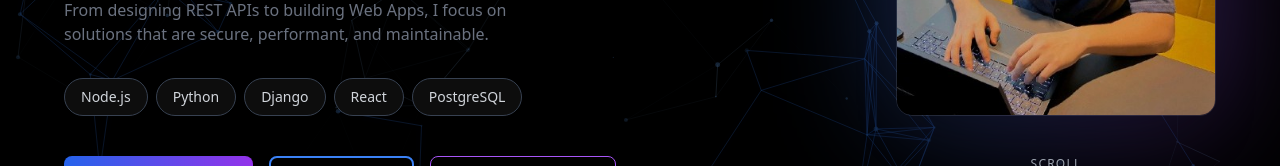
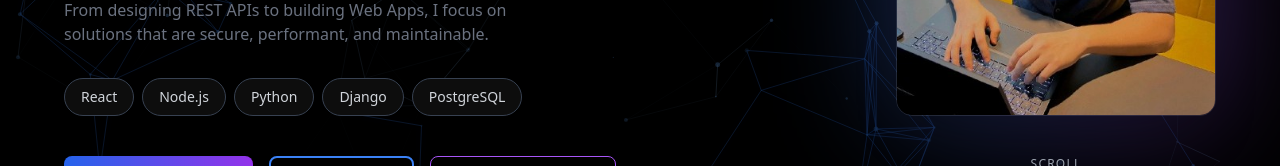
Before and after one commit to AarinK/Portfolio, a React (Vite) app: page / in a window 1280 px wide. Shown: the part 420-586 px from the top of the page. Built offline with nearby package versions, Linux system fonts and the light colour scheme.

Commit message:
update portfolio

```diff
--- a/src/components/Hero.tsx
+++ b/src/components/Hero.tsx
@@ -46,7 +46,7 @@ export default function Hero() {
 
             {/* TECH STACK CHIPS */}
             <div className="flex flex-wrap gap-2 pt-2 z-10">
-              {["Node.js","Python","Django","React","PostgreSQL"].map((tech) => (
+              {["React","Node.js","Python","Django","PostgreSQL"].map((tech) => (
                 <span
                   key={tech}
                   className="px-4 py-2 text-sm rounded-full bg-[#0d0d0d] border border-gray-700 text-gray-300 hover:border-blue-400 hover:text-blue-400 hover:shadow-lg hover:shadow-blue-500/20 transition-all duration-300"
```
